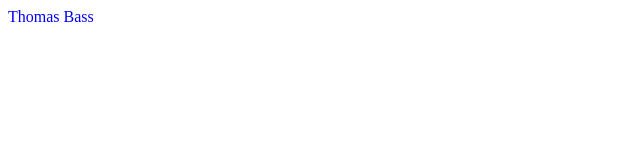
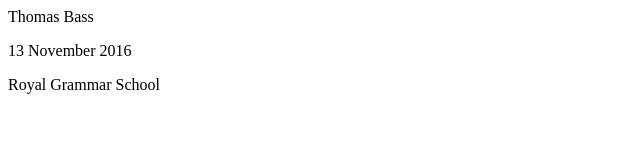
Before and after one commit to electric-blue-green/GCSE-Certificate-Task, a plain HTML site: page index.html in a window 1280 px wide. Shown: the whole page, without its empty margins (0-640 px from the left). Drawn offline with Linux system fonts and the light colour scheme.

Commit message:
all text in place
name, date, and location, with css start

```diff
--- a/index.html
+++ b/index.html
@@ -2,13 +2,35 @@
 <head>
   <title>Certificate Task</title>
   <style>
+
+  /* Name attribute */
   #name {
-    color:blue;
+    color:black;
   }
+
+  /* Date attribute */
+  #date {
+    color:black;
+  }
+
+  /* Location attribute */
+  #location {
+    color:black;
+  }
+
   </style>
 </head>
 
 <body>
+
+  <!-- Name of student-->
   <p id='name'>Thomas Bass</p>
+
+  <!-- Date of certificatation-->
+  <p id='date'>13 November 2016</p>
+
+  <!-- Location of passing-->
+  <p id='location'>Royal Grammar School</p>
+
 </body>
 </html>
```
